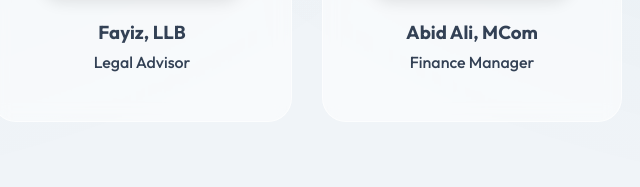
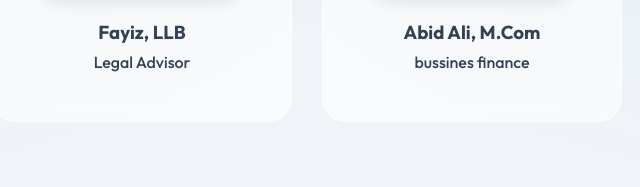
Before and after one commit to asibmuhammed/Propskeepers, a plain HTML site: page index.html in a window 1280 px wide. Shown: the part 4347-4534 px from the top of the page, 333-973 px from the left. Drawn offline with nearby package versions, Linux system fonts and the light colour scheme.

Commit message:
new update

```diff
--- a/index.html
+++ b/index.html
@@ -237,10 +237,10 @@
                 </div>
                 <div class="team-member fade-in delay-1">
                     <div class="team-img-wrapper">
-                        <img src="assets/img/abid_ali.jpg" alt="Abid Ali, MCom">
+                        <img src="assets/img/abid_ali.jpg" alt="Abid Ali, M.Com">
                     </div>
-                    <h3>Abid Ali, MCom</h3>
-                    <span class="role">Finance Manager</span>
+                    <h3>Abid Ali, M.Com</h3>
+                    <span class="role">bussines finance</span>
                     <!-- <p class="bio"></p> -->
                 </div>
             </div>
```
